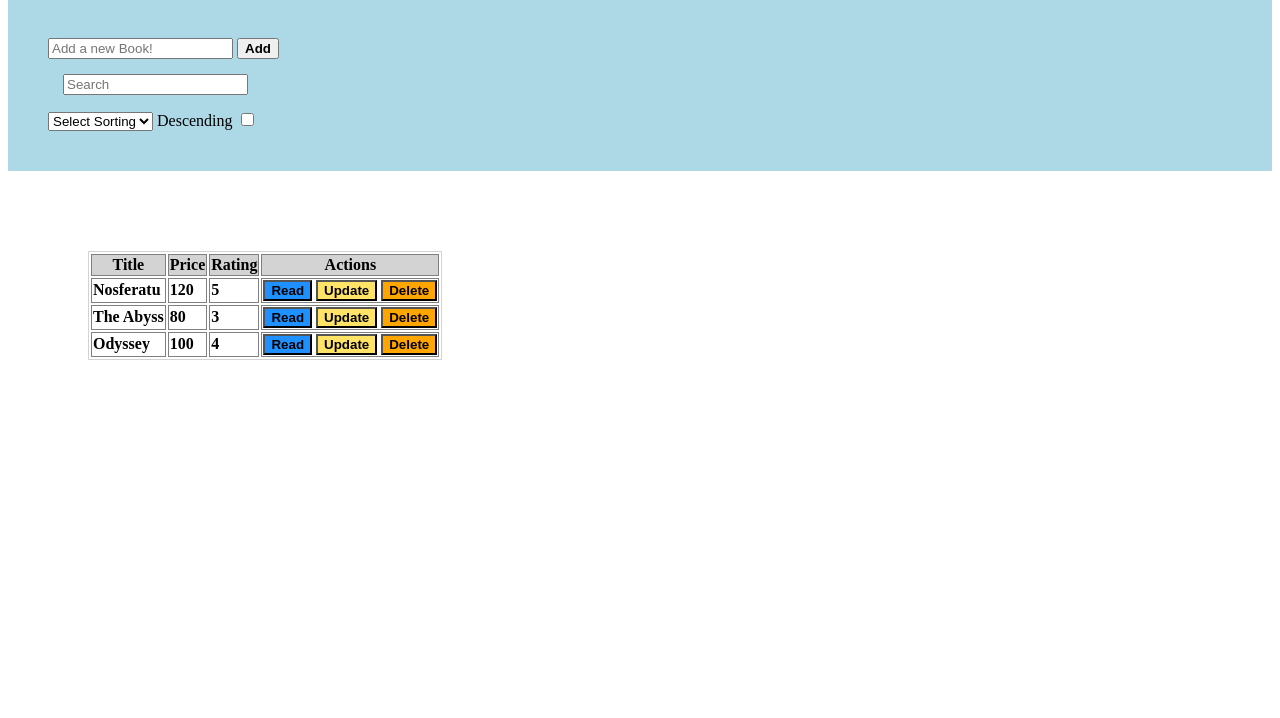
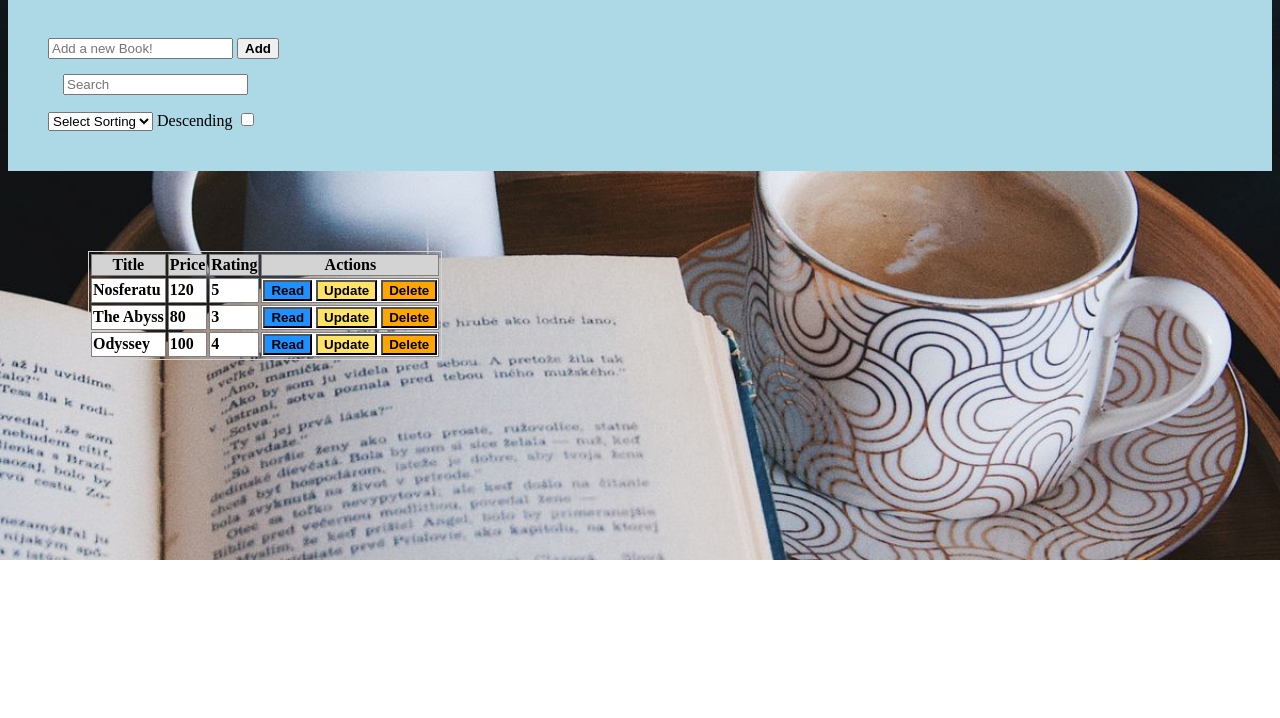
Before and after one commit to Alexlarik/CRUDL-MVC-II-H.M, a plain HTML site: page index.html in a window 1280 px wide. Shown: the part 82-800 px from the top of the page. Drawn offline with Linux system fonts and the light colour scheme.

Commit message:
Add images and styling

```diff
--- a/css/style.css
+++ b/css/style.css
@@ -1,5 +1,6 @@
 h1 {
     text-align: center;
+    color: whitesmoke;
 }
 
 .book-list {
@@ -50,6 +51,17 @@ button {
 .hidden {
     display: none;
 }
-.filter-by{
+
+.filter-by {
     padding: 15px;
 }
+
+body {
+    background-image: url('/img/cover.jpg');
+    background-size: cover;
+    background-repeat: no-repeat;
+}
+
+.tbody {
+    background-color: white;
+}
--- a/index.html
+++ b/index.html
@@ -50,6 +50,9 @@
         <form method="dialog">
             <h2>Book: <span></span></h2>
             <pre></pre>
+            <div>
+                <img src="" alt="">
+            </div>
             <button>X</button>
         </form>
     </dialog>
--- a/js/books.controller.js
+++ b/js/books.controller.js
@@ -62,11 +62,13 @@ function onReadBook(bookId) {
     const elModal = document.querySelector('.book-details')
     const elTXT = elModal.querySelector('h2 span')
     const elPRE = document.querySelector('pre')
+    const elImg = elModal.querySelector('div img')
 
     const book = readBook(bookId)
     const bookSTR = JSON.stringify(book, null, 4)
     elTXT.innerText = book.title
     elPRE.innerText = bookSTR
+    elImg.src = `img/${book.title}.jpg`
     elModal.showModal()
 }
 
--- a/js/books.service.js
+++ b/js/books.service.js
@@ -3,7 +3,7 @@
 var gBooks
 const STORAGE_KEY = 'booksDB'
 
-function _createBook(title, price, rating = Math.floor(Math.random() * 6), img = '') {
+function _createBook(title, price, rating = Math.floor(Math.random() * 6), img = 'empty-image') {
     const book = {
         id: makeId(),
         title: title,
@@ -29,9 +29,9 @@ function _createBooks() {
     gBooks = loadFromStorage(STORAGE_KEY)
     if (!gBooks || !gBooks.length) {
         gBooks = [
-            _createBook('Nosferatu', 120, 5, 'imgUrl'),
-            _createBook('The Abyss', 80, 3, 'imgUrl'),
-            _createBook('Odyssey', 100, 4, 'imgUrl')
+            _createBook('Nosferatu', 120, 5, 'img/nosferatu.jpg'),
+            _createBook('The Abyss', 80, 3, 'img/abyss.jpg'),
+            _createBook('Odyssey', 100, 4, 'img/odyssey.jpg')
         ]
     }
     saveBooks()
```
Also changed, not shown: img/cover.jpg (added), img/nosferatu.jpg (added), img/odyssey.jpg (added), img/the abyss.jpg (added).
